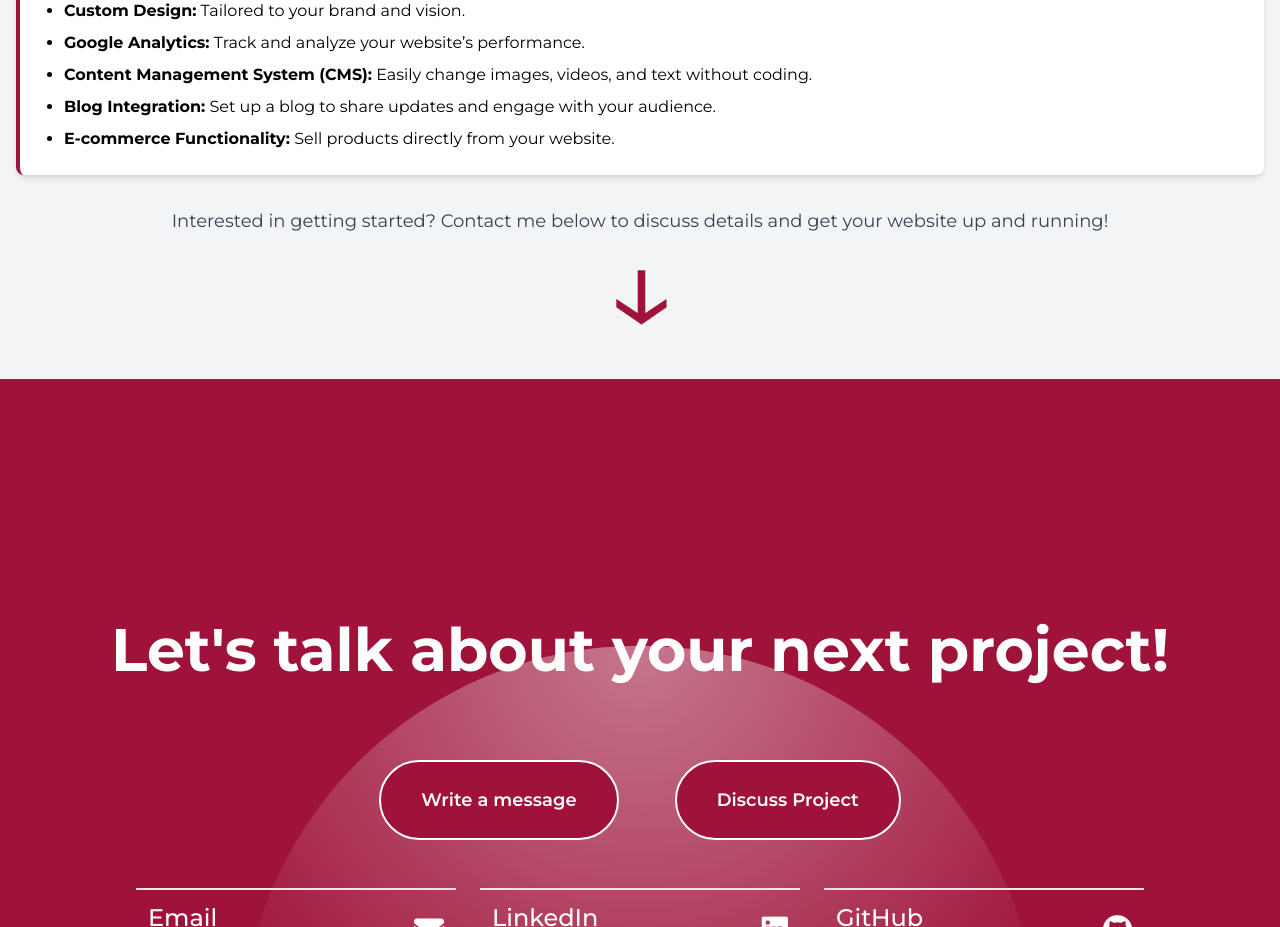
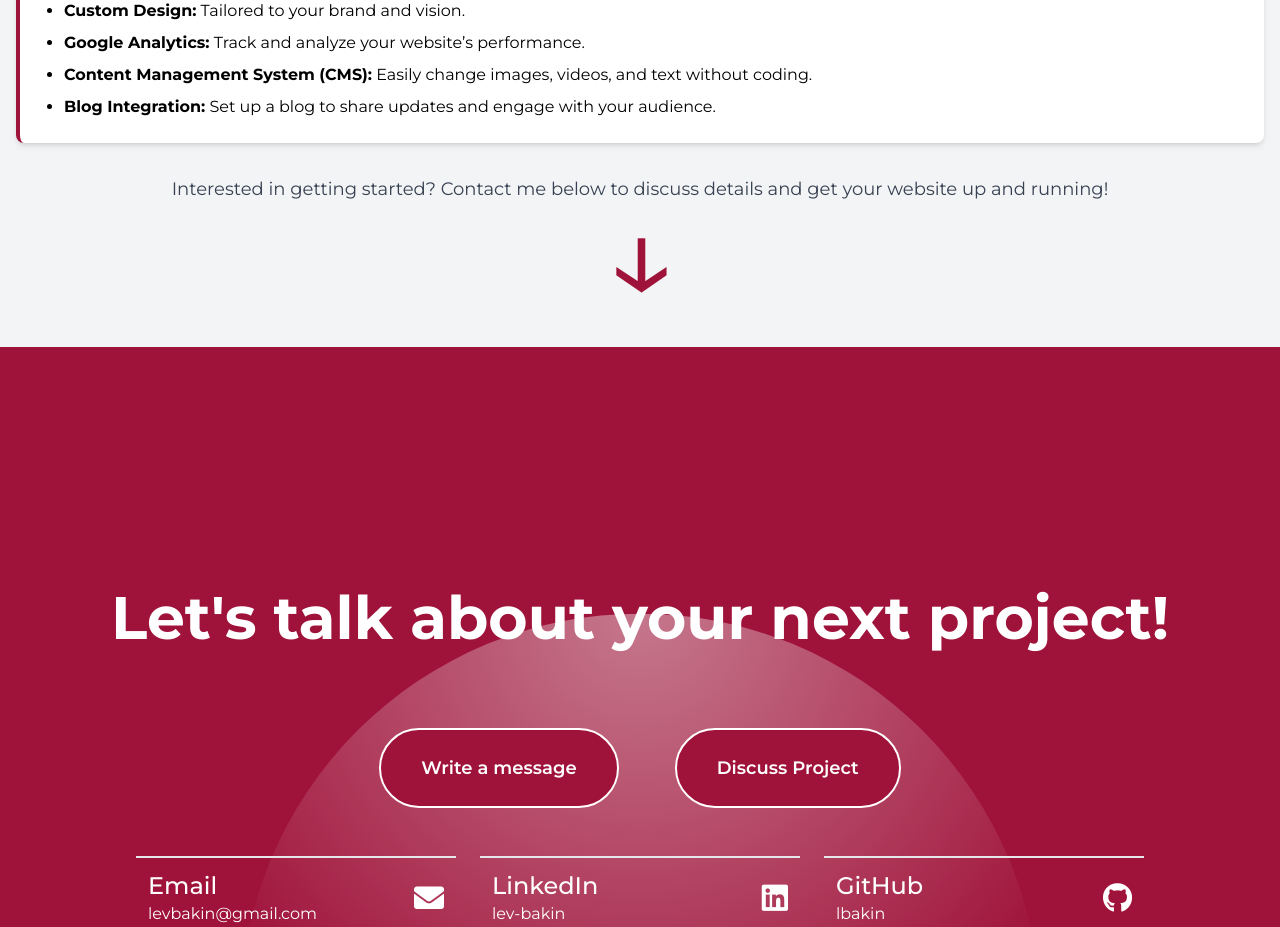
Before and after one commit to lbakin/portfolio-site, a Next.js app: page / in a window 1280 px wide. Shown: the part 4780-5707 px from the top of the page. Built offline with nearby package versions, Linux system fonts and the light colour scheme.

Commit message:
chore: removing ecommerce from packages until I get more basicportfolios under my belt

```diff
--- a/components/Packages.js
+++ b/components/Packages.js
@@ -32,7 +32,6 @@ const Packages = () => {
             <li><strong>Google Analytics:</strong> Track and analyze your website’s performance.</li>
             <li><strong>Content Management System (CMS):</strong> Easily change images, videos, and text without coding.</li>
             <li><strong>Blog Integration:</strong> Set up a blog to share updates and engage with your audience.</li>
-            <li><strong>E-commerce Functionality:</strong> Sell products directly from your website.</li>
           </ul>
         </div>
 
```
